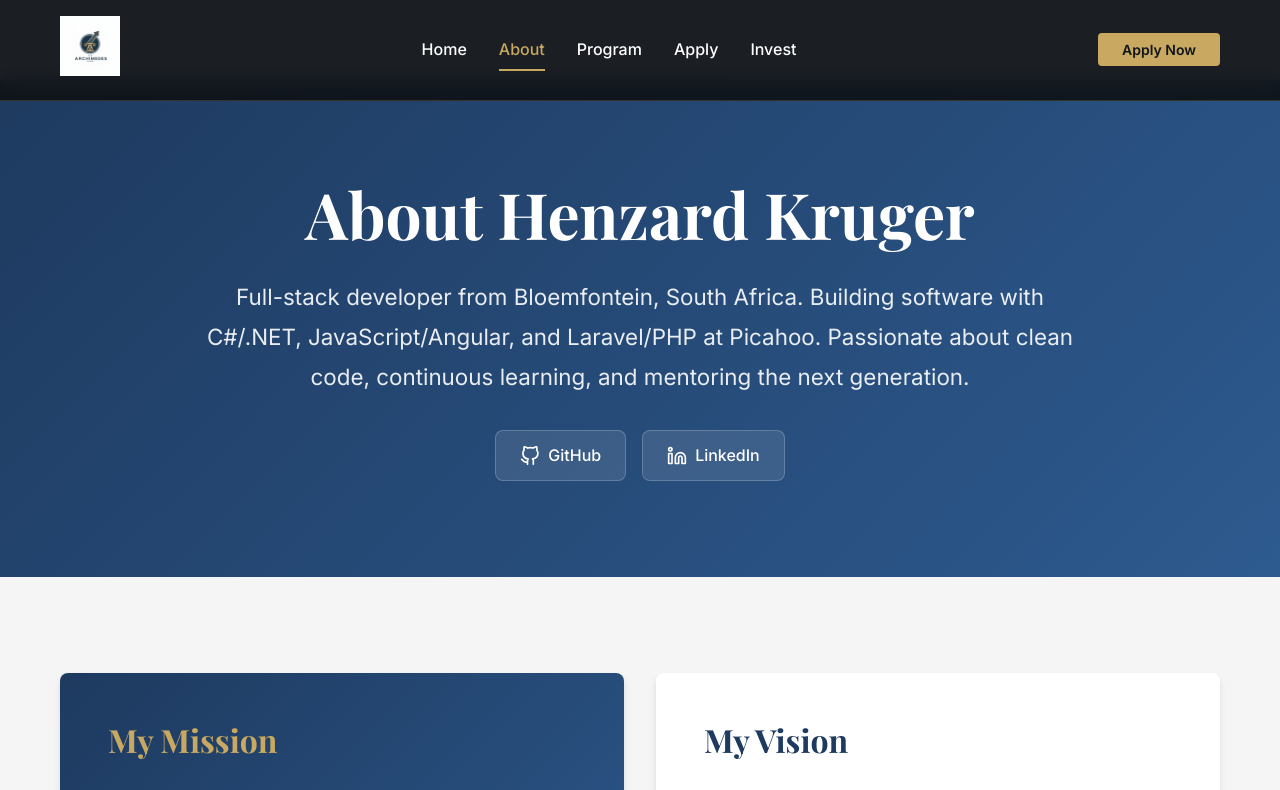
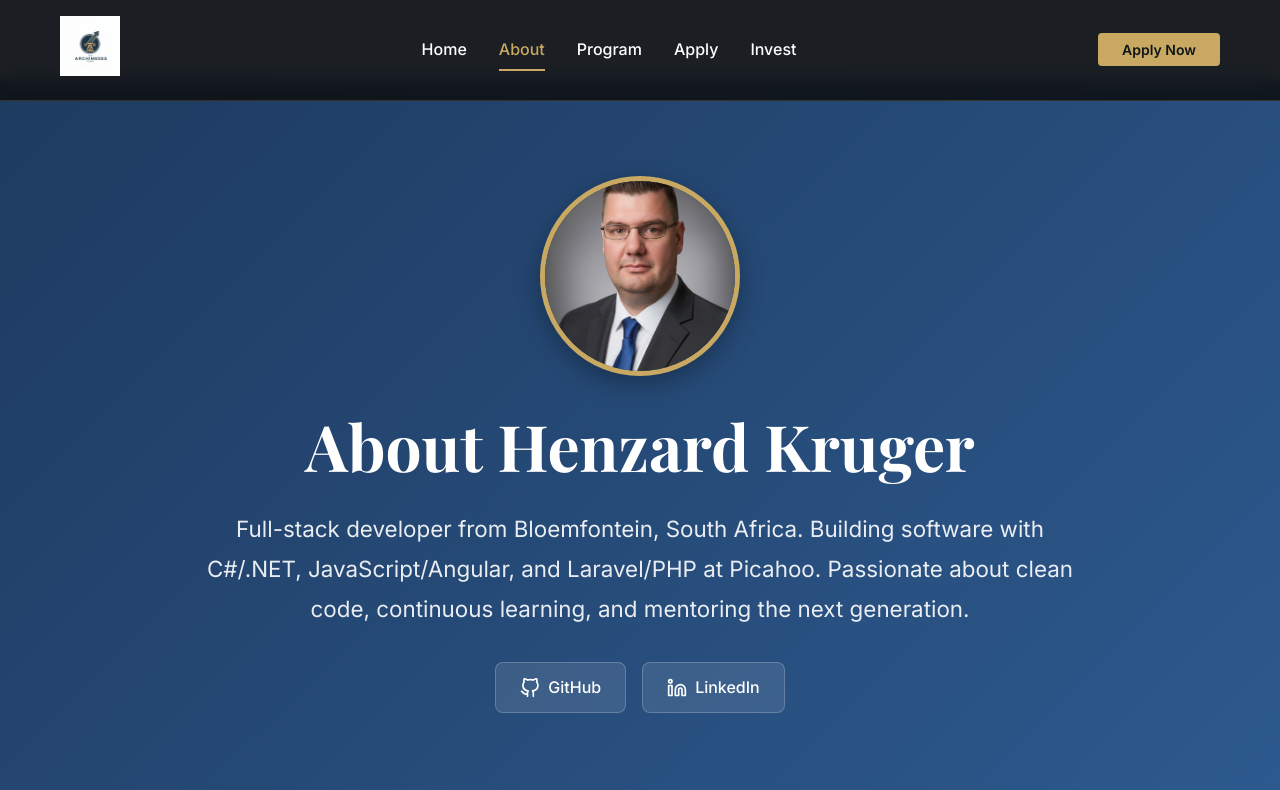
Before and after one commit to henzard/TheArchimedesFund, a React (Vite) app in the folder archimedes-fund-app/: page /about in a window 1280 px wide. Shown: the top 790 px of the page. Built offline with nearby package versions, Linux system fonts and the light colour scheme.

Commit message:
Add professional profile photo to About page hero section with styling

```diff
--- a/archimedes-fund-app/src/pages/About.css
+++ b/archimedes-fund-app/src/pages/About.css
@@ -9,6 +9,33 @@
   color: var(--text-light);
   padding: 6rem 0;
   text-align: center;
+}
+
+.about-hero-content {
+  max-width: 900px;
+  margin: 0 auto;
+}
+
+/* Profile Image */
+.profile-image-container {
+  display: flex;
+  justify-content: center;
+  margin-bottom: 2rem;
+}
+
+.profile-image {
+  width: 200px;
+  height: 200px;
+  border-radius: 50%;
+  object-fit: cover;
+  border: 5px solid var(--secondary-color);
+  box-shadow: 0 8px 24px rgba(0, 0, 0, 0.3);
+  transition: all 0.3s ease;
+}
+
+.profile-image:hover {
+  transform: scale(1.05);
+  box-shadow: 0 12px 32px rgba(201, 169, 97, 0.4);
 }
 
 .about-hero h1 {
--- a/archimedes-fund-app/src/pages/About.jsx
+++ b/archimedes-fund-app/src/pages/About.jsx
@@ -1,6 +1,7 @@
 import { motion } from 'framer-motion';
 import { Users, Target, Code, BookOpen } from 'lucide-react';
 import Card from '../components/Card';
+import profileImage from '../assets/images/Gemini_Generated_Image_q6d921q6d921q6d9.png';
 import './About.css';
 
 const About = () => {
@@ -59,7 +60,17 @@ const About = () => {
             initial={{ opacity: 0, y: 30 }}
             animate={{ opacity: 1, y: 0 }}
             transition={{ duration: 0.8 }}
+            className="about-hero-content"
           >
+            <motion.div
+              className="profile-image-container"
+              initial={{ opacity: 0, scale: 0.8 }}
+              animate={{ opacity: 1, scale: 1 }}
+              transition={{ duration: 0.8, delay: 0.2 }}
+            >
+              <img src={profileImage} alt="Henzard Kruger" className="profile-image" />
+            </motion.div>
+
             <h1>About Henzard Kruger</h1>
             <p className="about-lead">
               Full-stack developer from Bloemfontein, South Africa. Building software with C#/.NET,
```
Also changed, not shown: archimedes-fund-app/src/assets/images/Gemini_Generated_Image_q6d921q6d921q6d9.png (added).
